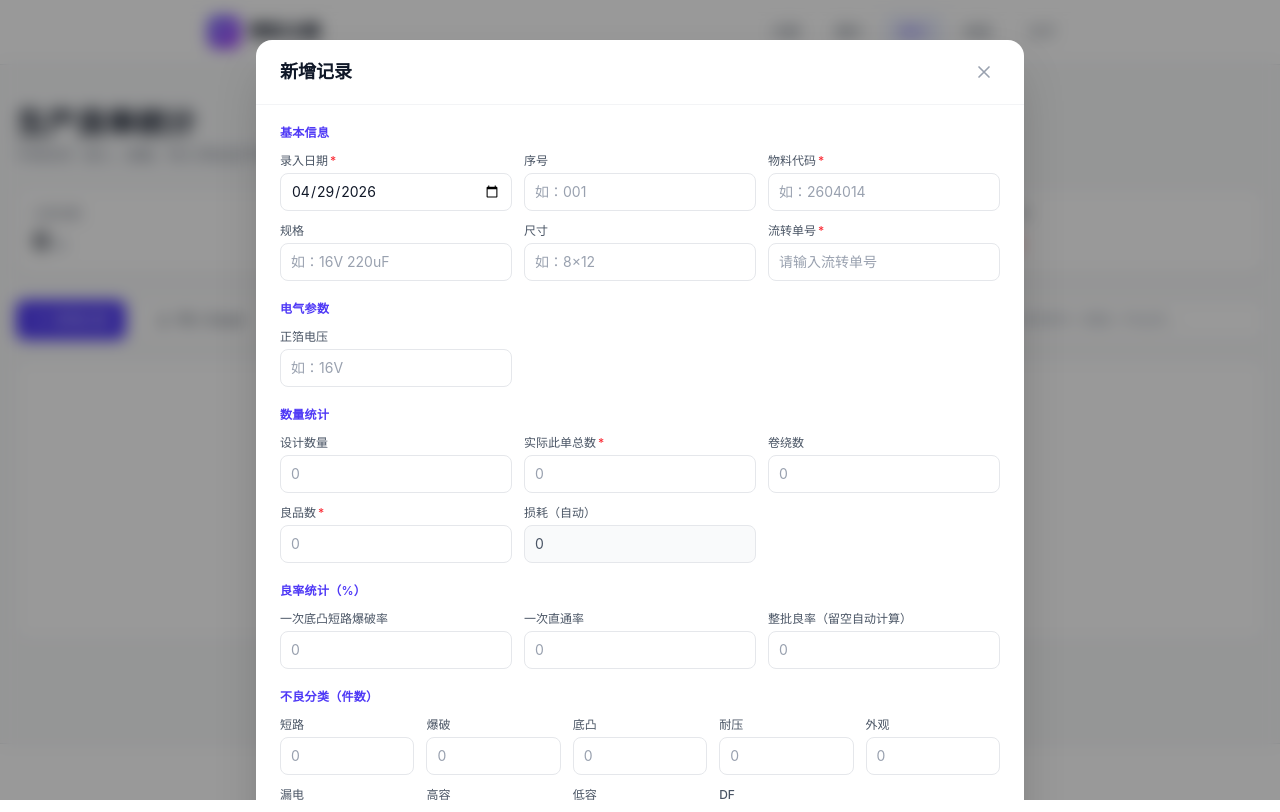
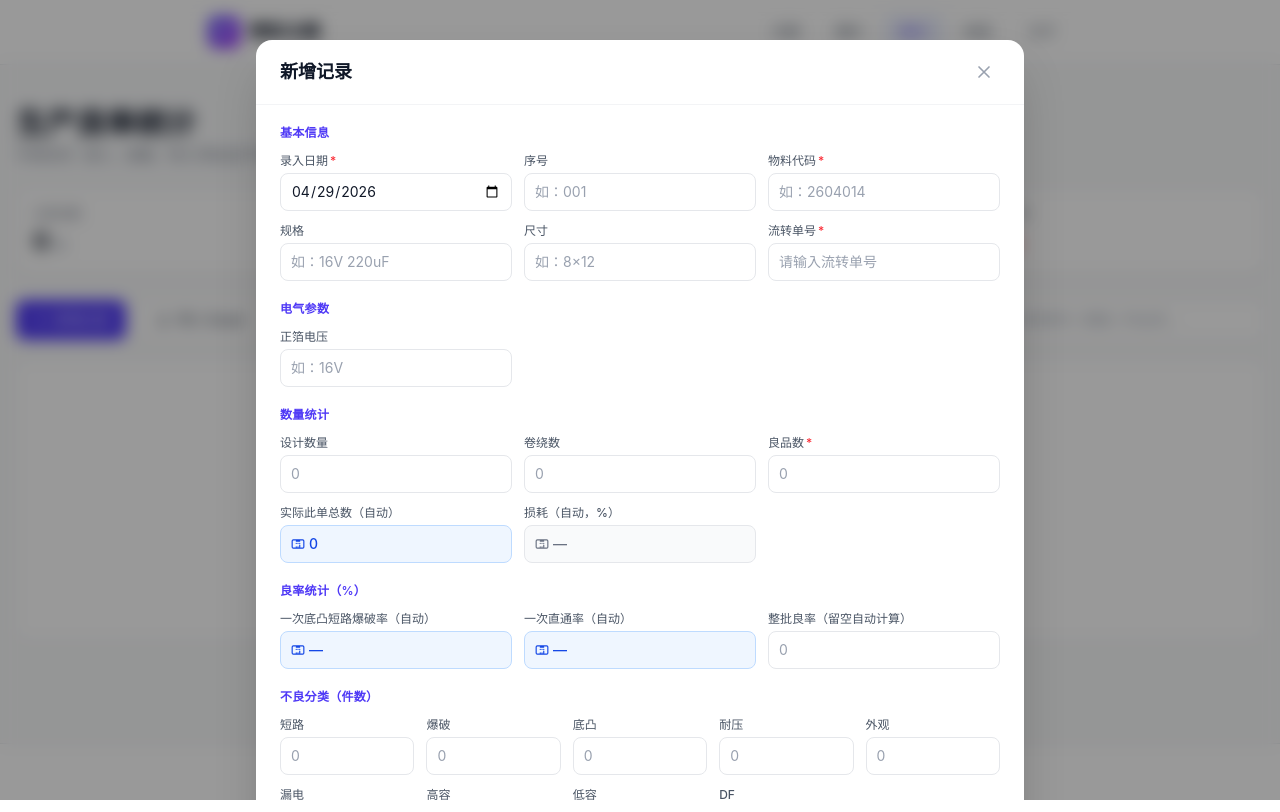
Before and after one commit to Rinne-ACG/blog, a React (Vite) app: page /stats in a window 1280 px wide. Both pictures are taken after a click on the button "新增记录". Built offline with nearby package versions, Linux system fonts and the light colour scheme.

Commit message:
统计页面：实际总数/损耗/底凸短路爆破率/一次直通率改为自动计算

```diff
--- a/src/pages/StatsPage.tsx
+++ b/src/pages/StatsPage.tsx
@@ -4,10 +4,41 @@ import type { ProductionRecord } from '../types';
 
 const generateId = () => Math.random().toString(36).slice(2, 11);
 
+const round4 = (n: number) => Math.round(n * 10000) / 10000;
 const round2 = (n: number) => Math.round(n * 100) / 100;
 
 const calcRate = (part: number, total: number) =>
   total > 0 ? round2((part / total) * 100) : 0;
+
+/**
+ * 根据当前表单值，自动计算四个派生字段并合并回 form。
+ * 1. actualQty  = 良品数 + 各类不良之和
+ * 2. loss       = (actualQty - designQty) / designQty  （保留4位小数，百分比）
+ * 3. firstBottomConvexShortBurstRate = (短路+爆破+底凸) / 卷绕数 （百分比）
+ * 4. firstPassRate = 良品数 / actualQty （百分比）
+ */
+const calcDerived = (f: ProductionRecord): ProductionRecord => {
+  const defectSum =
+    f.defectShort + f.defectBurst + f.defectBottomConvex +
+    f.defectVoltage + f.defectAppearance + f.defectLeakage +
+    f.defectHighCap + f.defectLowCap + f.defectDF;
+
+  const actualQty = f.goodQty + defectSum;
+
+  const loss =
+    f.designQty > 0
+      ? round4((actualQty - f.designQty) / f.designQty * 100)
+      : 0;
+
+  const firstBottomConvexShortBurstRate =
+    f.windingQty > 0
+      ? round4((f.defectShort + f.defectBurst + f.defectBottomConvex) / f.windingQty * 100)
+      : 0;
+
+  const firstPassRate = calcRate(f.goodQty, actualQty);
+
+  return { ...f, actualQty, loss, firstBottomConvexShortBurstRate, firstPassRate };
+};
 
 const emptyRecord = (): ProductionRecord => ({
   id: generateId(),
@@ -154,10 +185,11 @@ export default function StatsPage() {
     if (!form.materialCode.trim()) { alert('请填写物料代码'); return; }
     if (!form.workOrderNo.trim()) { alert('请填写流转单号'); return; }
 
+    // 保存前再计算一次派生字段，确保数据最新
+    const derived = calcDerived(form);
     const final: ProductionRecord = {
-      ...form,
-      loss: form.actualQty - form.goodQty,
-      batchYieldRate: form.batchYieldRate || calcRate(form.goodQty, form.actualQty),
+      ...derived,
+      batchYieldRate: derived.batchYieldRate || calcRate(derived.goodQty, derived.actualQty),
     };
 
     if (editingId) {
@@ -188,9 +220,7 @@ export default function StatsPage() {
             for (const k of keys) if (row[k] !== undefined && row[k] !== '') return row[k];
             return '';
           };
-          const actualQty = num(g(['实际此单总数', '实际总数', 'actualQty']));
-          const goodQty = num(g(['良品数', 'goodQty']));
-          return {
+          const base: ProductionRecord = {
             id: generateId(),
             entryDate: str(g(['录入日期', 'entryDate'])).slice(0, 10),
             seq: str(g(['序号', 'seq'])),
@@ -200,13 +230,13 @@ export default function StatsPage() {
             workOrderNo: str(g(['流转单号', 'workOrderNo'])),
             positiveFoilVoltage: str(g(['正箔电压', 'positiveFoilVoltage'])),
             designQty: num(g(['设计数量', 'designQty'])),
-            actualQty,
+            actualQty: 0, // 由 calcDerived 填充
             windingQty: num(g(['卷绕数', 'windingQty'])),
-            goodQty,
-            loss: num(g(['损耗', 'loss'])) || actualQty - goodQty,
-            firstBottomConvexShortBurstRate: num(g(['一次底凸短路爆破率', 'firstBottomConvexShortBurstRate'])),
-            firstPassRate: num(g(['一次直通率', 'firstPassRate'])),
-            batchYieldRate: num(g(['整批良率', 'batchYieldRate'])) || calcRate(goodQty, actualQty),
+            goodQty: num(g(['良品数', 'goodQty'])),
+            loss: 0,
+            firstBottomConvexShortBurstRate: 0,
+            firstPassRate: 0,
+            batchYieldRate: num(g(['整批良率', 'batchYieldRate'])),
             defectShort: num(g(['短路', 'defectShort'])),
             defectBurst: num(g(['爆破', 'defectBurst'])),
             defectBottomConvex: num(g(['底凸', 'defectBottomConvex'])),
@@ -219,6 +249,12 @@ export default function StatsPage() {
             operator: str(g(['作业员', 'operator'])),
             notes: str(g(['备注', 'notes'])),
             reworkOrderNo: str(g(['重工单号', 'reworkOrderNo'])),
+          };
+          // 自动计算派生字段
+          const derived = calcDerived(base);
+          return {
+            ...derived,
+            batchYieldRate: derived.batchYieldRate || calcRate(derived.goodQty, derived.actualQty),
           };
         });
 
@@ -249,14 +285,16 @@ export default function StatsPage() {
     showToast('导出成功');
   };
 
-  // 数值输入
+  // 数值输入（输入后自动重算派生字段）
   const numInput = (field: keyof ProductionRecord, placeholder = '0') => (
     <input
       type="number"
       min="0"
       placeholder={placeholder}
       value={(form[field] as number) || ''}
-      onChange={(e) => setForm((f) => ({ ...f, [field]: Number(e.target.value) || 0 }))}
+      onChange={(e) =>
+        setForm((f) => calcDerived({ ...f, [field]: Number(e.target.value) || 0 }))
+      }
       className={inputCls}
     />
   );
@@ -441,12 +479,22 @@ export default function StatsPage() {
                 <h3 className="text-xs font-semibold text-indigo-600 uppercase tracking-wide mb-3">数量统计</h3>
                 <div className="grid grid-cols-2 md:grid-cols-3 gap-3">
                   <Field label="设计数量">{numInput('designQty')}</Field>
-                  <Field label="实际此单总数" required>{numInput('actualQty')}</Field>
                   <Field label="卷绕数">{numInput('windingQty')}</Field>
                   <Field label="良品数" required>{numInput('goodQty')}</Field>
-                  <Field label="损耗（自动）">
-                    <div className="px-2.5 py-2 bg-gray-50 rounded-lg text-sm text-gray-600 border border-gray-200">
-                      {form.actualQty - form.goodQty >= 0 ? (form.actualQty - form.goodQty) : '—'}
+                  <Field label="实际此单总数（自动）">
+                    <div className="px-2.5 py-2 bg-blue-50 rounded-lg text-sm font-medium text-blue-700 border border-blue-200 flex items-center gap-1">
+                      <svg className="w-3.5 h-3.5 flex-shrink-0" fill="none" stroke="currentColor" viewBox="0 0 24 24"><path strokeLinecap="round" strokeLinejoin="round" strokeWidth={2} d="M9 7h6m0 10v-3m-3 3h.01M9 17h.01M9 11h.01M12 11h.01M15 11h.01M4 19h16a2 2 0 002-2V7a2 2 0 00-2-2H4a2 2 0 00-2 2v10a2 2 0 002 2z" /></svg>
+                      {form.actualQty}
+                    </div>
+                  </Field>
+                  <Field label="损耗（自动，%）">
+                    <div className={`px-2.5 py-2 rounded-lg text-sm font-medium border flex items-center gap-1 ${
+                      form.loss > 0 ? 'bg-red-50 text-red-600 border-red-200' :
+                      form.loss < 0 ? 'bg-amber-50 text-amber-600 border-amber-200' :
+                      'bg-gray-50 text-gray-500 border-gray-200'
+                    }`}>
+                      <svg className="w-3.5 h-3.5 flex-shrink-0" fill="none" stroke="currentColor" viewBox="0 0 24 24"><path strokeLinecap="round" strokeLinejoin="round" strokeWidth={2} d="M9 7h6m0 10v-3m-3 3h.01M9 17h.01M9 11h.01M12 11h.01M15 11h.01M4 19h16a2 2 0 002-2V7a2 2 0 00-2-2H4a2 2 0 00-2 2v10a2 2 0 002 2z" /></svg>
+                      {form.designQty > 0 ? `${form.loss}%` : '—'}
                     </div>
                   </Field>
                 </div>
@@ -456,8 +504,18 @@ export default function StatsPage() {
               <div>
                 <h3 className="text-xs font-semibold text-indigo-600 uppercase tracking-wide mb-3">良率统计（%）</h3>
                 <div className="grid grid-cols-2 md:grid-cols-3 gap-3">
-                  <Field label="一次底凸短路爆破率">{numInput('firstBottomConvexShortBurstRate')}</Field>
-                  <Field label="一次直通率">{numInput('firstPassRate')}</Field>
+                  <Field label="一次底凸短路爆破率（自动）">
+                    <div className="px-2.5 py-2 bg-blue-50 rounded-lg text-sm font-medium text-blue-700 border border-blue-200 flex items-center gap-1">
+                      <svg className="w-3.5 h-3.5 flex-shrink-0" fill="none" stroke="currentColor" viewBox="0 0 24 24"><path strokeLinecap="round" strokeLinejoin="round" strokeWidth={2} d="M9 7h6m0 10v-3m-3 3h.01M9 17h.01M9 11h.01M12 11h.01M15 11h.01M4 19h16a2 2 0 002-2V7a2 2 0 00-2-2H4a2 2 0 00-2 2v10a2 2 0 002 2z" /></svg>
+                      {form.windingQty > 0 ? `${form.firstBottomConvexShortBurstRate}%` : '—'}
+                    </div>
+                  </Field>
+                  <Field label="一次直通率（自动）">
+                    <div className="px-2.5 py-2 bg-blue-50 rounded-lg text-sm font-medium text-blue-700 border border-blue-200 flex items-center gap-1">
+                      <svg className="w-3.5 h-3.5 flex-shrink-0" fill="none" stroke="currentColor" viewBox="0 0 24 24"><path strokeLinecap="round" strokeLinejoin="round" strokeWidth={2} d="M9 7h6m0 10v-3m-3 3h.01M9 17h.01M9 11h.01M12 11h.01M15 11h.01M4 19h16a2 2 0 002-2V7a2 2 0 00-2-2H4a2 2 0 00-2 2v10a2 2 0 002 2z" /></svg>
+                      {form.actualQty > 0 ? `${form.firstPassRate}%` : '—'}
+                    </div>
+                  </Field>
                   <Field label="整批良率（留空自动计算）">
                     <div className="flex items-center gap-2">
                       {numInput('batchYieldRate')}
```
